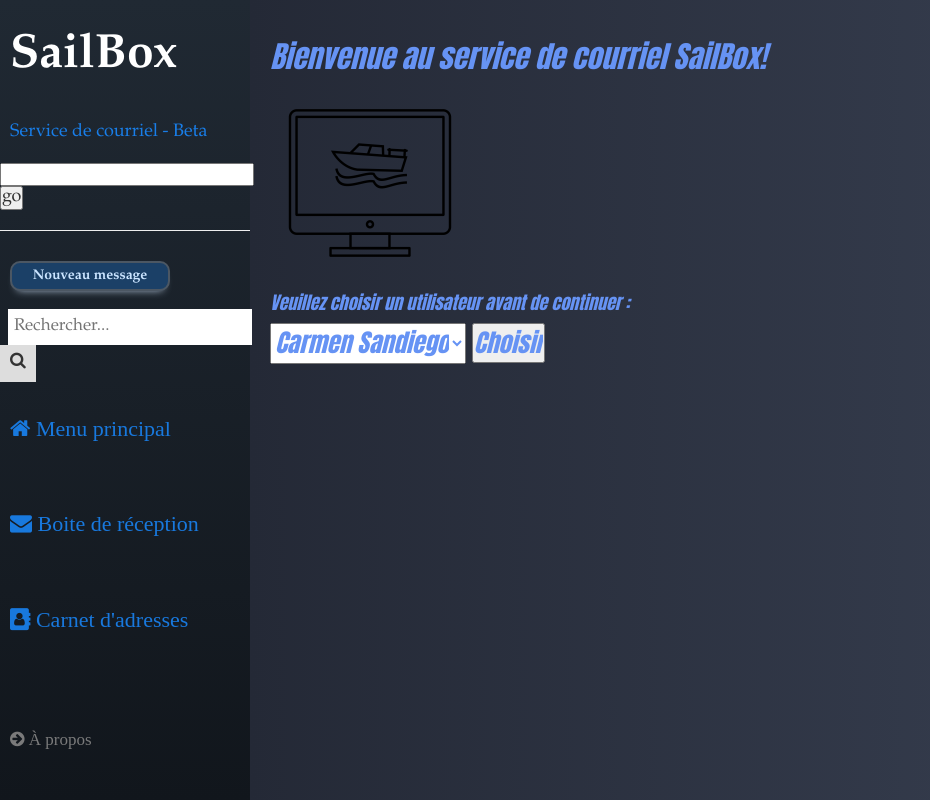
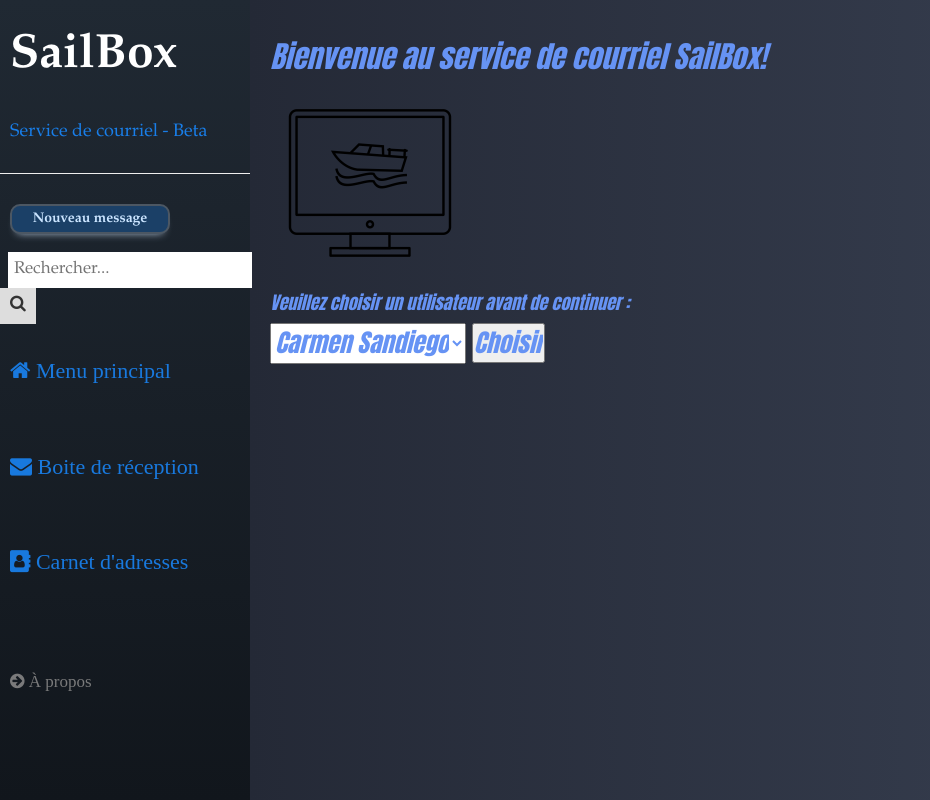
Before and after one commit to michelicious11/INF4533, a website: page index.html in a window 1280 px wide. Shown: the whole page, without its empty margins (0-930 px from the left). Drawn offline with nearby package versions, Linux system fonts and the light colour scheme.

Commit message:
Retrait de la boite d'essai

```diff
--- a/index.html
+++ b/index.html
@@ -60,11 +60,6 @@
   <div id="barrecote">
     <h2 class="titre">SailBox</h2>
     <h3 id="sous-titre">Service de courriel - Beta</h3>
-    <h4>
-      <form>
-        <input type="text" id="textjson">  <input type="button" id="gojson" value="go">
-        </form>
-      </h4>
     <hr>
       <button id="nouveau">Nouveau message</button>
         <form id="recherche">
```
